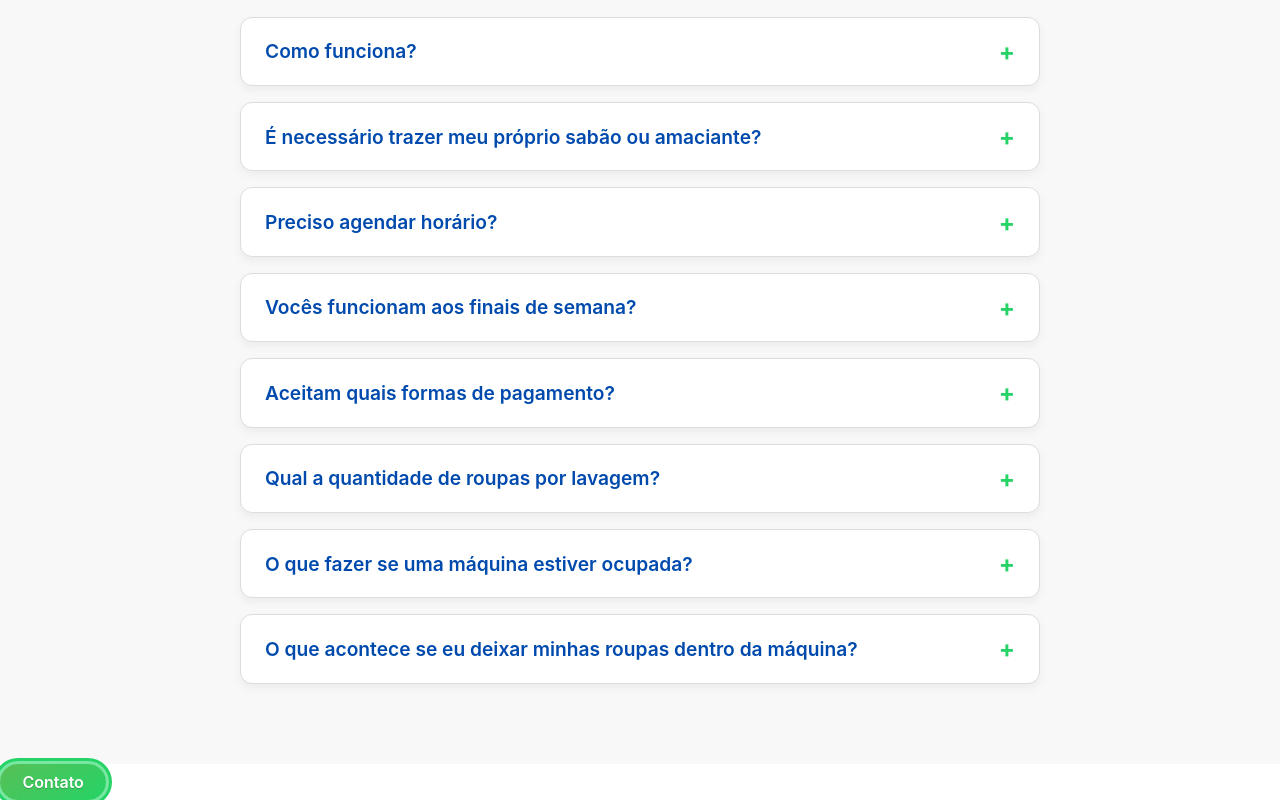
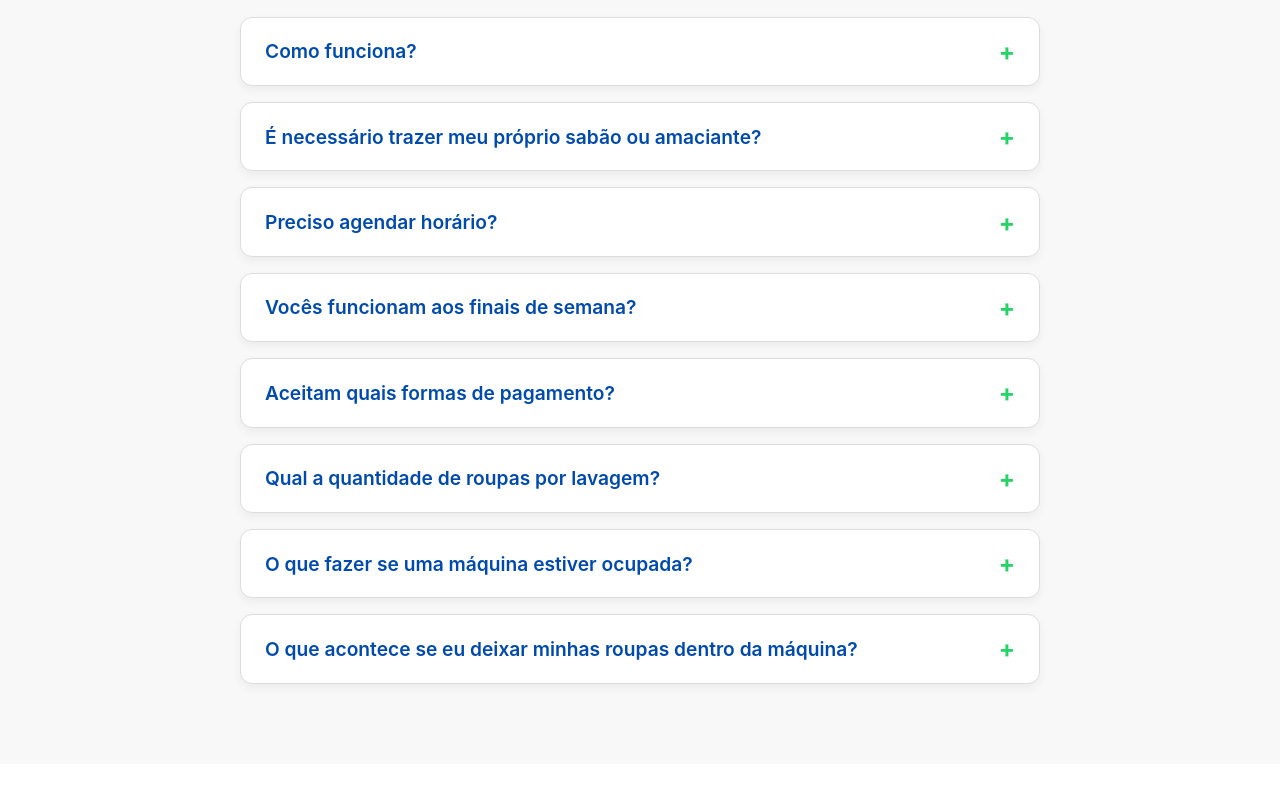
Before and after one commit to LaisCalderado/ecolavanderiaexpress, a React (Create React App) app: page / in a window 1280 px wide. Shown: the part 4095-4895 px from the top of the page. After the commit the page ends 4859 px from the top, so only its background shows below. Built offline with nearby package versions, Linux system fonts and the light colour scheme; the HTML template or start-up script is replaced by a standard one.

Commit message:
[REMOVE] Contacts footer

```diff
--- a/src/App.tsx
+++ b/src/App.tsx
@@ -3,7 +3,6 @@ import Header from './components/Header';
 import Hero from './components/Hero';
 import Conheca from './components/Conheca';
 import Services from './components/Services';
-import Contact from './components/Contact';
 import Local from './components/Local';
 import FAQ from './components/FAQ';
 import Footer from './components/Footer';
@@ -19,7 +18,6 @@ function App() {
             <Conheca/>
             <Local />
             <FAQ />
-            <Contact />
             <Footer />
         </div>
     );
```
